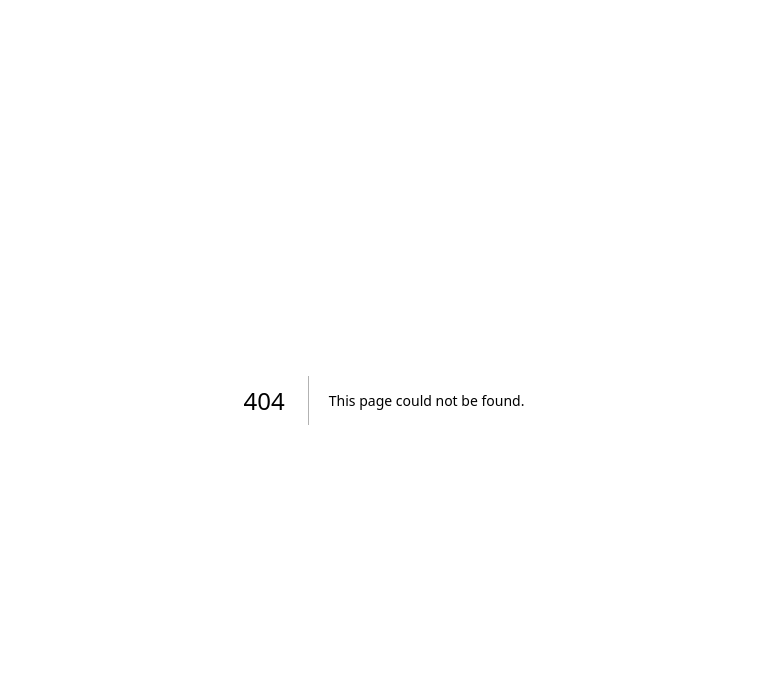
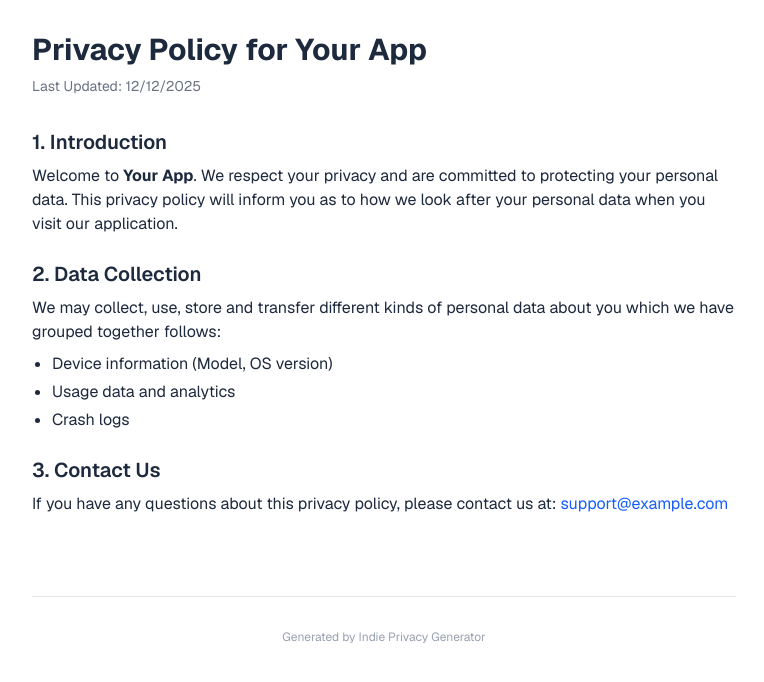
Before and after one commit to bitnew-nomad/bitnew-app, a Next.js app: page /p in a window 1280 px wide. Before the commit this address had no page. Shown: the top 682 px of the page, without its empty margins (256-1020 px from the left). Built offline with nearby package versions, Linux system fonts and the light colour scheme.

Commit message:
feat: Add dynamic policy generator and viewer

```diff
--- /dev/null
+++ b/app/p/page.tsx
@@ -0,0 +1,68 @@
+'use client'
+
+import { useSearchParams } from 'next/navigation'
+import { Suspense } from 'react'
+
+function PolicyContent() {
+  const searchParams = useSearchParams()
+
+  // 从 URL 获取数据，如果没有就显示默认值
+  const appName = searchParams.get('name') || 'Your App'
+  const email = searchParams.get('email') || 'support@example.com'
+  const date = searchParams.get('date') || new Date().toLocaleDateString()
+  const url = searchParams.get('url')
+
+  return (
+    <div className="max-w-3xl mx-auto p-8 bg-white min-h-screen font-sans text-slate-800">
+      <h1 className="text-3xl font-bold mb-2">Privacy Policy for {appName}</h1>
+      <p className="text-sm text-gray-500 mb-8">Last Updated: {date}</p>
+
+      <div className="space-y-6">
+        <section>
+          <h2 className="text-xl font-semibold mb-2">1. Introduction</h2>
+          <p>
+            Welcome to <strong>{appName}</strong>. We respect your privacy and are committed to protecting your personal data.
+            This privacy policy will inform you as to how we look after your personal data when you visit our application.
+          </p>
+        </section>
+
+        <section>
+          <h2 className="text-xl font-semibold mb-2">2. Data Collection</h2>
+          <p>
+            We may collect, use, store and transfer different kinds of personal data about you which we have grouped together follows:
+            <ul className="list-disc pl-5 mt-2 space-y-1">
+              <li>Device information (Model, OS version)</li>
+              <li>Usage data and analytics</li>
+              <li>Crash logs</li>
+            </ul>
+          </p>
+        </section>
+
+        <section>
+          <h2 className="text-xl font-semibold mb-2">3. Contact Us</h2>
+          <p>
+            If you have any questions about this privacy policy, please contact us at:
+            <a href={`mailto:${email}`} className="text-blue-600 ml-1 hover:underline">{email}</a>
+          </p>
+          {url && (
+            <p className="mt-2">
+              Official Website: <a href={url} className="text-blue-600 hover:underline">{url}</a>
+            </p>
+          )}
+        </section>
+      </div>
+
+      <footer className="mt-20 pt-8 border-t text-center text-xs text-gray-400">
+        Generated by Indie Privacy Generator
+      </footer>
+    </div>
+  )
+}
+
+export default function PolicyPage() {
+  return (
+    <Suspense fallback={<div>Loading policy...</div>}>
+      <PolicyContent />
+    </Suspense>
+  )
+}
--- a/app/success/page.tsx
+++ b/app/success/page.tsx
@@ -1,21 +1,113 @@
+'use client'
+
+import { useState } from 'react'
 import { Button } from "@/components/ui/button"
+import { Input } from "@/components/ui/input"
+import { Label } from "@/components/ui/label"
+import { Card, CardHeader, CardTitle, CardContent } from "@/components/ui/card"
 import Link from "next/link"
 
 export default function SuccessPage() {
+  const [formData, setFormData] = useState({
+    appName: '',
+    email: '',
+    url: ''
+  })
+  const [generatedLink, setGeneratedLink] = useState('')
+
+  const handleCreateLink = () => {
+    if (!formData.appName || !formData.email) {
+      alert('Please fill in App Name and Email')
+      return
+    }
+
+    // 核心逻辑：生成带参数的 URL
+    const baseUrl = window.location.origin
+    const params = new URLSearchParams({
+      name: formData.appName,
+      email: formData.email,
+      url: formData.url,
+      date: new Date().toLocaleDateString()
+    })
+
+    setGeneratedLink(`${baseUrl}/p?${params.toString()}`)
+  }
+
   return (
-    <div className="flex flex-col items-center justify-center min-h-screen bg-slate-50 p-4 text-center">
-      <div className="bg-white p-8 rounded-xl shadow-lg max-w-md">
-        <div className="text-5xl mb-4">🎉</div>
-        <h1 className="text-2xl font-bold text-slate-900">Thank You!</h1>
-        <p className="mt-4 text-slate-600">
-          Your payment was successful.
-        </p>
-        <p className="mt-2 text-sm text-slate-500 border-t pt-4 mt-4">
-          Check your email (or Ko-fi messages) for your permanent hosted link instructions.
-        </p>
-        <Link href="/">
-          <Button className="mt-6 w-full" variant="outline">Create Another</Button>
-        </Link>
+    <div className="min-h-screen bg-green-50 p-4 flex items-center justify-center">
+      <div className="max-w-xl w-full">
+        <div className="text-center mb-8">
+          <h1 className="text-3xl font-bold text-green-800">Payment Successful! 🎉</h1>
+          <p className="text-green-700 mt-2">
+            Now, let's generate your permanent hosted link.
+          </p>
+        </div>
+
+        <Card>
+          <CardHeader>
+            <CardTitle>Configure Your Policy</CardTitle>
+          </CardHeader>
+          <CardContent className="space-y-4">
+            <div>
+              <Label>App Name</Label>
+              <Input
+                placeholder="My Awesome App"
+                value={formData.appName}
+                onChange={e => setFormData({...formData, appName: e.target.value})}
+              />
+            </div>
+            <div>
+              <Label>Support Email</Label>
+              <Input
+                placeholder="support@myapp.com"
+                value={formData.email}
+                onChange={e => setFormData({...formData, email: e.target.value})}
+              />
+            </div>
+            <div>
+              <Label>Website (Optional)</Label>
+              <Input
+                placeholder="https://myapp.com"
+                value={formData.url}
+                onChange={e => setFormData({...formData, url: e.target.value})}
+              />
+            </div>
+
+            <Button onClick={handleCreateLink} className="w-full bg-slate-900 hover:bg-slate-800">
+              Generate Permanent Link
+            </Button>
+
+            {generatedLink && (
+              <div className="mt-6 p-4 bg-slate-100 rounded-lg border border-slate-200">
+                <p className="text-sm font-semibold mb-2">✅ Here is your Hosted URL:</p>
+                <div className="flex items-center gap-2">
+                  <Input readOnly value={generatedLink} className="bg-white" />
+                  <Button
+                    variant="outline"
+                    onClick={() => {
+                      navigator.clipboard.writeText(generatedLink)
+                      alert('Copied!')
+                    }}
+                  >
+                    Copy
+                  </Button>
+                </div>
+                <p className="text-xs text-gray-500 mt-2">
+                  Paste this URL into App Store Connect. Keep this link safe to edit later!
+                </p>
+                <div className="mt-4 text-center">
+                   <a href={generatedLink} target="_blank" className="text-blue-600 hover:underline text-sm">
+                     Test Link →
+                   </a>
+                </div>
+              </div>
+            )}
+          </CardContent>
+        </Card>
+
+        <div className="text-center mt-8">
+           <Link href="/" className="text-sm text-gray-500 hover:underline">Back to Home</Link>
+        </div>
       </div>
     </div>
   )
```
Also changed, not shown: 1 other file (tests, documents, lock files or other folders).
